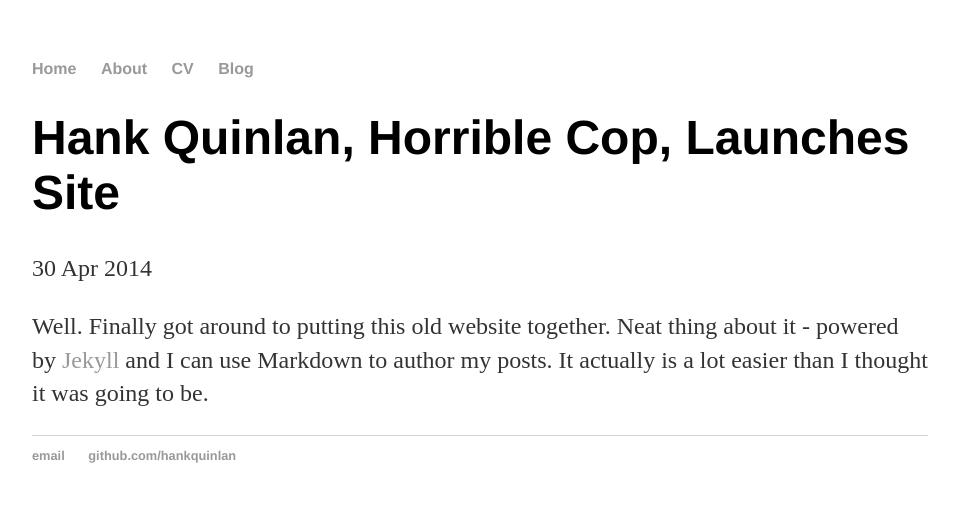
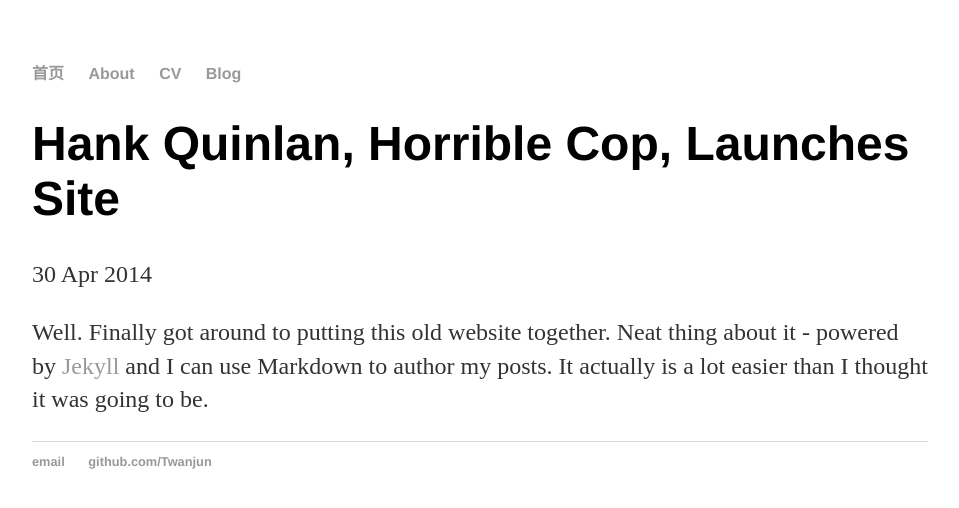
Before and after one commit to Twanjun/Twanjun.github.io, a Jekyll site: the page built from _posts/2018-09-16-hank-quinlan-site-launched.md, in a window 1280 px wide. Shown: the top 508 px of the page, without its empty margins (160-1119 px from the left). Built offline with Jekyll 4.4.1, drawn with Linux system fonts in a browser that asks for light colours.

Commit message:
Update default.html

```diff
--- a/_layouts/default.html
+++ b/_layouts/default.html
@@ -8,10 +8,10 @@
 		<body>
 			<nav>
 	    		<ul>
-	        		<li><a href="/">Home</a></li>
-		        	<li><a href="/about">About</a></li>
+	        		<li><a href="/">首页</a></li>
+		        	<li><a href="/关于">About</a></li>
 	        		<li><a href="/cv">CV</a></li>
-	        		<li><a href="/blog">Blog</a></li>
+	        		<li><a href="/博客">Blog</a></li>
 	    		</ul>
 			</nav>
 			<div class="container">
@@ -21,8 +21,8 @@
 			</div><!-- /.container -->
 			<footer>
 	    		<ul>
-	        		<li><a href="mailto:hankquinlanhub@gmail.com">email</a></li>
-	        		<li><a href="https://github.com/hankquinlan">github.com/hankquinlan</a></li>
+	        		<li><a href="mailto:tangwanjun15@163.com">email</a></li>
+	        		<li><a href="https://github.com/Twanjun">github.com/Twanjun</a></li>
 				</ul>
 			</footer>
 		</body>
```
